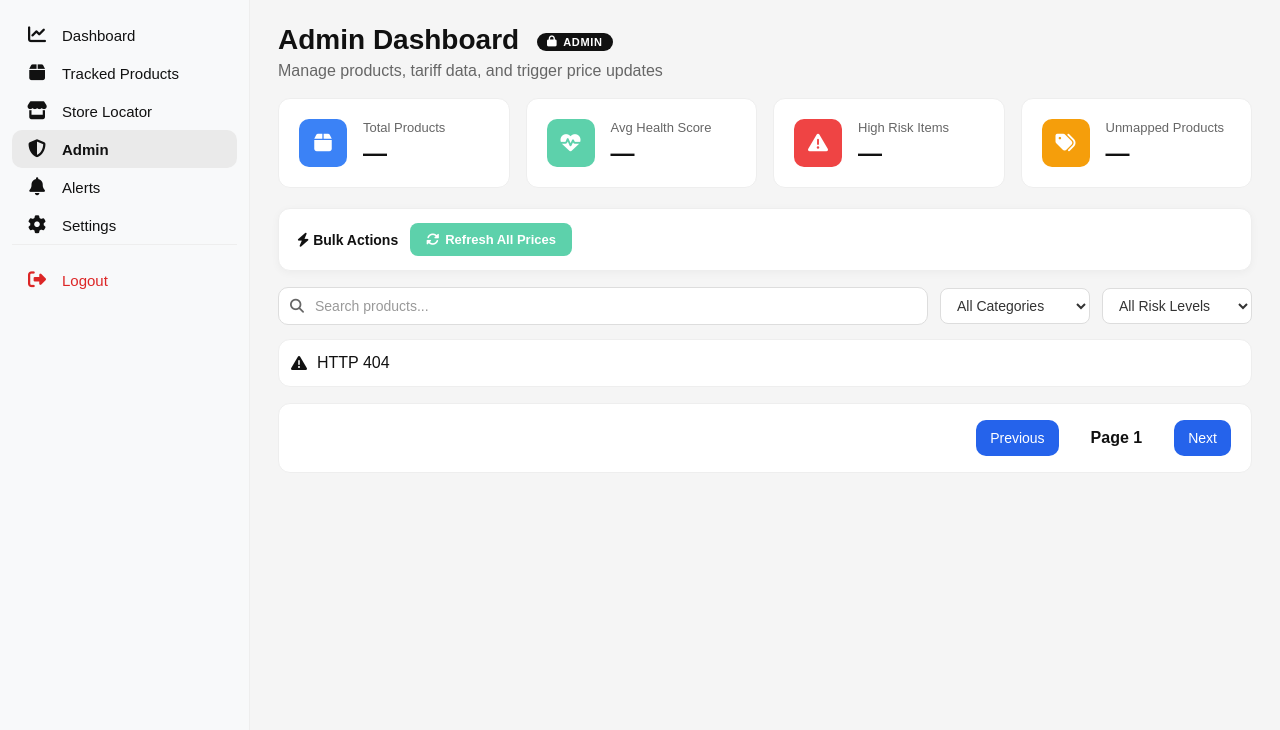
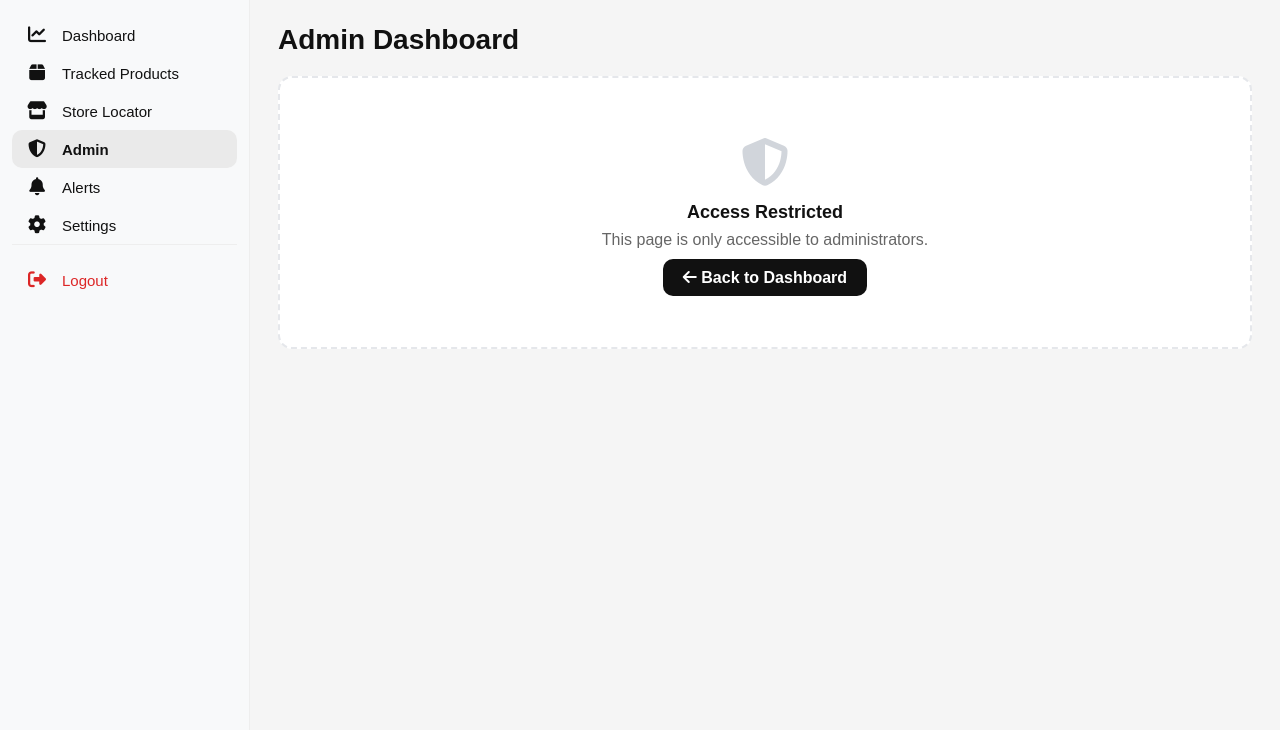
Before and after one commit to rishitaido/PriceOrbit, a Python web app: template app/templates/admin.html in a window 1280 px wide. Shown: the part 70-800 px from the top of the page. Run offline with Jinja, Linux system fonts and the light colour scheme; the template is opened without the code that fills it, so the values that code supplies are empty.

Commit message:
Update admin.html

```diff
--- a/app/templates/admin.html
+++ b/app/templates/admin.html
@@ -699,7 +699,23 @@
     }
 
     // ── BOOT ───────────────────────────────────────────────────────
-    loadProducts();
+    const ADMIN_EMAIL = 'team22@priceorbit.com';
+    const loggedInEmail = localStorage.getItem('user_email') || '';
+
+    if (!localStorage.getItem('access_token') || loggedInEmail !== ADMIN_EMAIL) {
+      document.querySelector('.main-content').innerHTML = `
+        <div class='content-header'><h1>Admin Dashboard</h1></div>
+        <div style='background:white;border:2px dashed #e5e7eb;border-radius:14px;padding:60px 20px;text-align:center;margin-top:20px;'>
+          <i class='fa-solid fa-shield-halved' style='font-size:48px;color:#d1d5db;display:block;margin-bottom:16px;'></i>
+          <p style='font-size:18px;font-weight:600;color:#111;margin-bottom:8px;'>Access Restricted</p>
+          <p style='color:#666;margin-bottom:20px;'>This page is only accessible to administrators.</p>
+          <a href='/products.html' style='background:#111;color:white;padding:10px 20px;border-radius:10px;text-decoration:none;font-weight:600;'>
+            <i class='fa-solid fa-arrow-left'></i> Back to Dashboard
+          </a>
+        </div>`;
+    } else {
+      loadProducts();
+    }
   </script>
 </body>
 </html>
```
